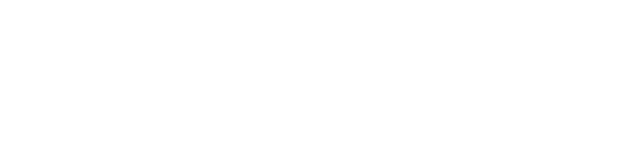
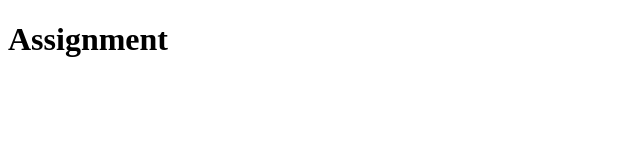
Before and after one commit to vaishnaviadep/KnowinGitt, a plain HTML site: page assignment/index.html in a window 1280 px wide. Shown: the whole page, without its empty margins (0-640 px from the left). Drawn offline with Linux system fonts and the light colour scheme.

Commit message:
Add index.html

```diff
--- a/assignment/index.html
+++ b/assignment/index.html
@@ -6,6 +6,6 @@
     <title>Document</title>
 </head>
 <body>
-
+    <h1>Assignment</h1>
 </body>
 </html>
```
